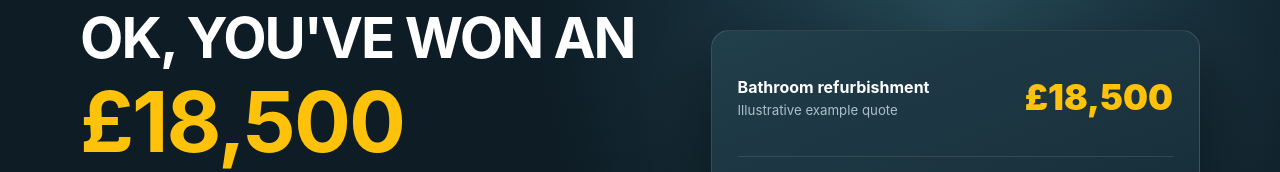
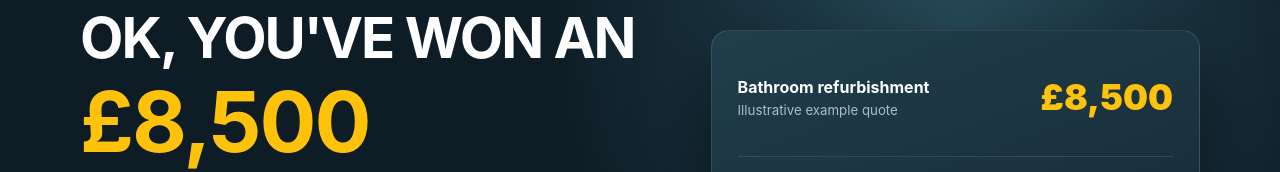
Before and after one commit to johnnyjames35/profit-quote, a website: page public/index.html in a window 1280 px wide. Shown: the part 181-353 px from the top of the page. Drawn offline with Linux system fonts and the light colour scheme.

```diff
--- a/public/index.html
+++ b/public/index.html
@@ -21,11 +21,11 @@
 </style>
 </head><body>
 <nav class="wrap"><a class="brand" href="/">£ Profit<i>Quote</i></a><div class="links"><a href="#how">How it works</a><a href="/profitquote-customer-guide.pdf" target="_blank" rel="noopener">Customer Guide</a><a href="#example">Example</a><a class="guides-link" href="/knowledge-centre.html">Trade Guides</a><a href="#pricing">Pricing</a><a href="/dashboard?login=1">Sign in</a><a class="button" href="/dashboard?try=1"><span class="desktop-label">Start your 7-day free trial →</span><span class="mobile-label">Try free →</span></a></div></nav>
-<header class="hero"><div class="wrap hero-grid"><div><div class="eyebrow">Quoting software for UK tradespeople</div><h1 class="bathroom-hook">OK, YOU'VE WON AN <span>£18,500</span> BATHROOM REFURBISHMENT.</h1><p class="lead">That's great. But how much profit is actually in it for you?</p><p class="lead"><strong>ProfitQuote will tell you instantly.</strong></p><div class="actions"><a class="button" href="/dashboard?try=1">TRY PROFITQUOTE FREE</a><a class="button alt" href="#example">See what it checks</a></div><div class="micro">7 days free · No card required · Nothing to cancel</div></div>
+<header class="hero"><div class="wrap hero-grid"><div><div class="eyebrow">Quoting software for UK tradespeople</div><h1 class="bathroom-hook">OK, YOU'VE WON AN <span>£8,500</span> BATHROOM REFURBISHMENT.</h1><p class="lead">That's great. But how much profit is actually in it for you?</p><p class="lead"><strong>ProfitQuote will tell you instantly.</strong></p><div class="actions"><a class="button" href="/dashboard?try=1">TRY PROFITQUOTE FREE</a><a class="button alt" href="#example">See what it checks</a></div><div class="micro">7 days free · No card required · Nothing to cancel</div></div>
 <div class="quote-card quote-carousel" role="region" aria-roledescription="carousel" aria-label="Example job quotes">
-<div class="quote-slides" aria-live="off"><div class="quote-slide" role="group" aria-roledescription="slide" aria-label="1 of 3: Bathroom refurbishment"><div class="quote-head"><div><b>Bathroom refurbishment</b><div class="micro">Illustrative example quote</div></div><div class="amount">£18,500</div></div><div class="check"><b>✓</b><span>Plumbing, tiling and fitting included</span></div><div class="check"><b>✓</b><span>Waste removal and collection time checked</span></div><div class="check"><b>✓</b><span>Contingency and profit shown separately</span></div><div class="check"><b>✓</b><span>Customer-ready PDF and email</span></div></div>
+<div class="quote-slides" aria-live="off"><div class="quote-slide" role="group" aria-roledescription="slide" aria-label="1 of 3: Bathroom refurbishment"><div class="quote-head"><div><b>Bathroom refurbishment</b><div class="micro">Illustrative example quote</div></div><div class="amount">£8,500</div></div><div class="check"><b>✓</b><span>Plumbing, tiling and fitting included</span></div><div class="check"><b>✓</b><span>Waste removal and collection time checked</span></div><div class="check"><b>✓</b><span>Contingency and profit shown separately</span></div><div class="check"><b>✓</b><span>Customer-ready PDF and email</span></div></div>
 <div class="quote-slide" role="group" aria-roledescription="slide" aria-label="2 of 3: Kitchen refurbishment" hidden><div class="quote-head"><div><b>Kitchen refurbishment</b><div class="micro">Illustrative example quote</div></div><div class="amount">£12,450</div></div><div class="check"><b>✓</b><span>Fitting, worktops and materials included</span></div><div class="check"><b>✓</b><span>Plumbing, electrics and waste checked</span></div><div class="check"><b>✓</b><span>Contingency and profit shown separately</span></div><div class="check"><b>✓</b><span>Customer-ready PDF and email</span></div></div>
-<div class="quote-slide" role="group" aria-roledescription="slide" aria-label="3 of 3: Full house rewire" hidden><div class="quote-head"><div><b>Full house rewire</b><div class="micro">Illustrative example quote</div></div><div class="amount">£18,698</div></div><div class="check"><b>✓</b><span>Labour, cables and fittings included</span></div><div class="check"><b>✓</b><span>Testing, certification and making good checked</span></div><div class="check"><b>✓</b><span>Contingency and profit shown separately</span></div><div class="check"><b>✓</b><span>Customer-ready PDF and email</span></div></div></div>
+<div class="quote-slide" role="group" aria-roledescription="slide" aria-label="3 of 3: Full house rewire" hidden><div class="quote-head"><div><b>Full house rewire</b><div class="micro">Illustrative example quote</div></div><div class="amount">£8,698</div></div><div class="check"><b>✓</b><span>Labour, cables and fittings included</span></div><div class="check"><b>✓</b><span>Testing, certification and making good checked</span></div><div class="check"><b>✓</b><span>Contingency and profit shown separately</span></div><div class="check"><b>✓</b><span>Customer-ready PDF and email</span></div></div></div>
 <div class="quote-controls" hidden><button type="button" data-direction="-1" aria-label="Previous example">←</button><div class="quote-dots"><button type="button" data-slide="0" aria-label="Show bathroom refurbishment" aria-pressed="true"><span></span></button><button type="button" data-slide="1" aria-label="Show kitchen refurbishment" aria-pressed="false"><span></span></button><button type="button" data-slide="2" aria-label="Show full house rewire" aria-pressed="false"><span></span></button></div><button type="button" data-direction="1" aria-label="Next example">→</button><button type="button" class="quote-pause" aria-label="Pause example rotation">Pause</button></div>
 </div></div></header>
 <section id="how" class="pale"><div class="wrap"><div class="eyebrow">How it works</div><h2>Price it properly. Know your profit. Send it professionally.</h2><div class="grid3"><div class="tile"><div class="num">1</div><h3>Enter your job costs</h3><p>Enter how many days the job will take, your labour costs, material costs and overheads.</p></div><div class="tile"><div class="num">2</div><h3>Know your expected profit</h3><p>ProfitQuote helps identify forgotten costs, allows for contingency, and shows your expected profit before you send the quote.</p></div><div class="tile"><div class="num">3</div><h3>Send it professionally</h3><p>Create a professional branded PDF quotation, ready to email to your customer.</p></div></div></div></section>
```
